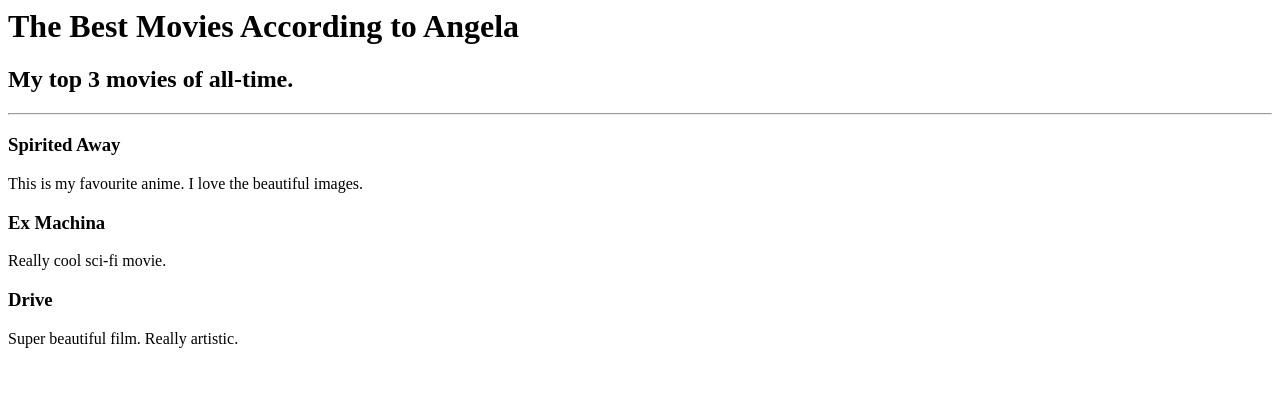
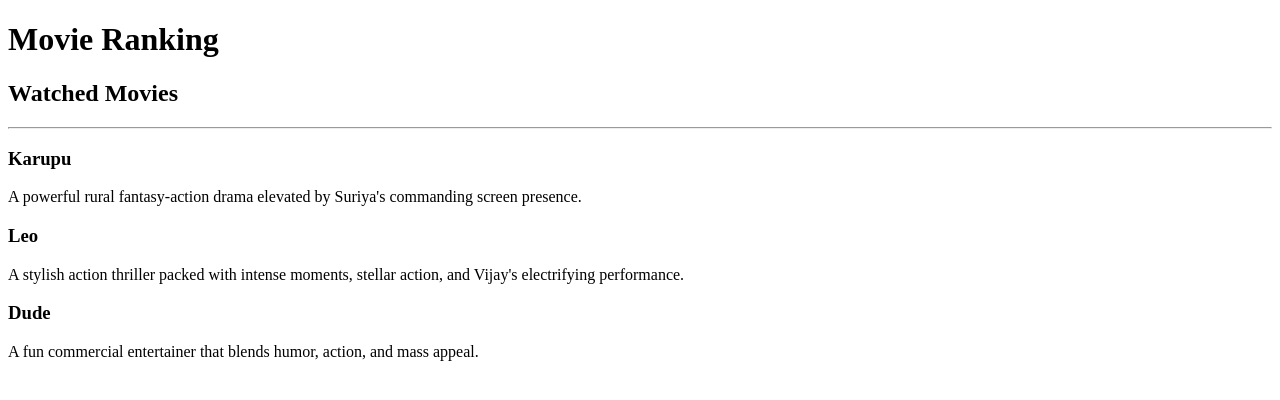
Before and after one commit to Vishrudha18/HTML-Portfolio, a plain HTML site: page public/movie-ranking.html in a window 1280 px wide. Drawn offline with Linux system fonts and the light colour scheme.

Commit message:
Update movie-ranking.html

```diff
--- a/public/movie-ranking.html
+++ b/public/movie-ranking.html
@@ -1,9 +1,20 @@
-<h1>The Best Movies According to Angela</h1>
-<h2>My top 3 movies of all-time.</h2>
-<hr />
-<h3>Spirited Away</h3>
-<p>This is my favourite anime. I love the beautiful images.</p>
-<h3>Ex Machina</h3>
-<p>Really cool sci-fi movie.</p>
-<h3>Drive</h3>
-<p>Super beautiful film. Really artistic.</p>
+<!-- Write your code below -->
+ <!DOCTYPE html>
+ <html lang="en">
+ <head>
+    <meta charset="UTF-8">
+    <meta name="viewport" content="width=device-width, initial-scale=1.0">
+    <title>Document</title>
+ </head>
+ <body>
+    <h1>Movie Ranking</h1>
+    <h2>Watched Movies</h2>
+    <hr/>
+    <h3>Karupu</h3>
+    <p>A powerful rural fantasy-action drama elevated by Suriya's commanding screen presence.</p>
+    <h3>Leo</h3>
+    <p>A stylish action thriller packed with intense moments, stellar action, and Vijay's electrifying performance.</p>
+    <h3>Dude</h3>
+    <p>A fun commercial entertainer that blends humor, action, and mass appeal.</p>
+ </body>
+ </html>
```
